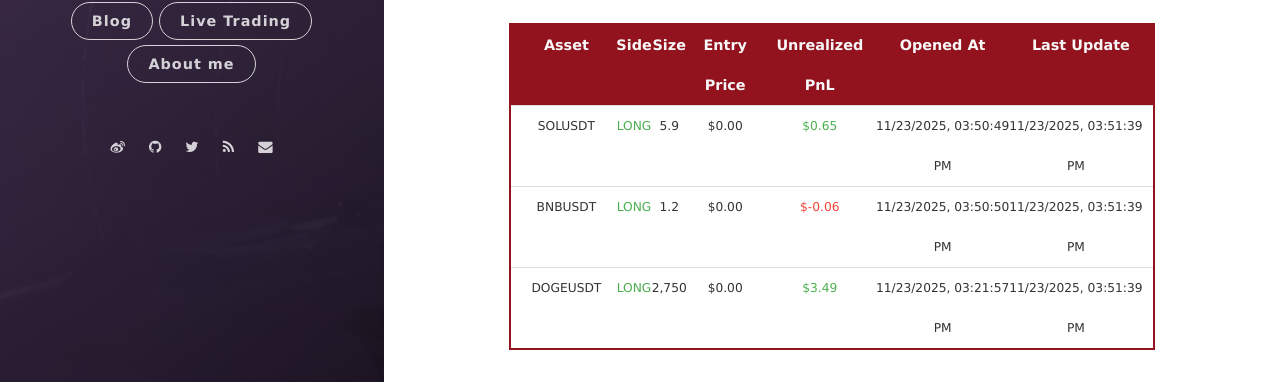
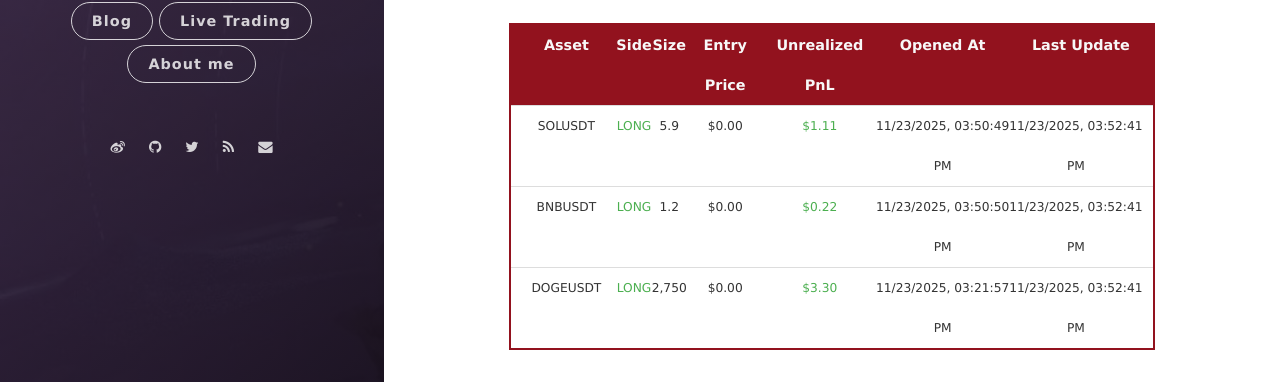
Before and after one commit to leeyegy/leeyegy.github.io, a Jekyll site: the page built from live-trading.html, in a window 1280 px wide and 1026 px high. Shown: the part 576-958 px from the top of the window. Built offline with Jekyll 4.4.1, drawn with Linux system fonts in a browser that asks for light colours; nearby versions of some CDN libraries.

Commit message:
AccountMonitor: refresh positions 2025-11-23T23:52:41+08:00

```diff
--- a/assets/data/binance/positions.json
+++ b/assets/data/binance/positions.json
@@ -4,26 +4,26 @@
     "side": "LONG",
     "size": 5.9,
     "entryPrice": 0.0,
-    "unrealizedPnl": 0.649,
+    "unrealizedPnl": 1.11390778,
     "openedAt": "2025-11-23T23:50:49+08:00",
-    "reportedAt": "2025-11-23T23:51:39+08:00"
+    "reportedAt": "2025-11-23T23:52:41+08:00"
   },
   {
     "symbol": "BNBUSDT",
     "side": "LONG",
     "size": 1.2,
     "entryPrice": 0.0,
-    "unrealizedPnl": -0.06048894,
+    "unrealizedPnl": 0.216,
     "openedAt": "2025-11-23T23:50:50+08:00",
-    "reportedAt": "2025-11-23T23:51:39+08:00"
+    "reportedAt": "2025-11-23T23:52:41+08:00"
   },
   {
     "symbol": "DOGEUSDT",
     "side": "LONG",
     "size": 2750.0,
     "entryPrice": 0.0,
-    "unrealizedPnl": 3.4925,
+    "unrealizedPnl": 3.3,
     "openedAt": "2025-11-23T23:21:57+08:00",
-    "reportedAt": "2025-11-23T23:51:39+08:00"
+    "reportedAt": "2025-11-23T23:52:41+08:00"
   }
 ]
```
